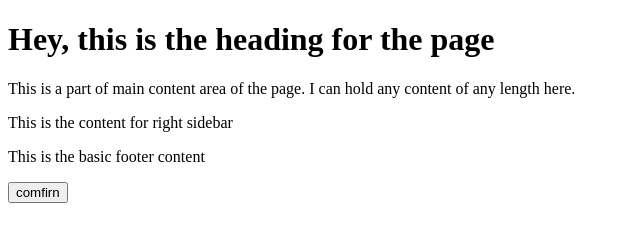
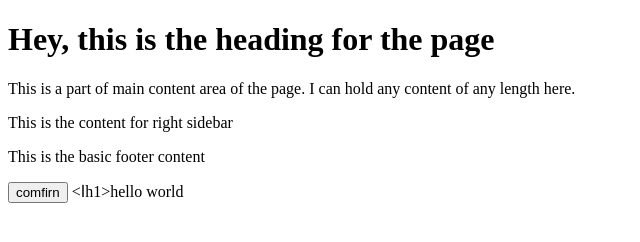
Before and after one commit to haniyehsajedi-ai/heading-peroject, a plain HTML site: page index.html in a window 1280 px wide. Shown: the whole page, without its empty margins (0-640 px from the left). Drawn offline with Linux system fonts and the light colour scheme.

Commit message:
Update index.html

```diff
--- a/index.html
+++ b/index.html
@@ -12,4 +12,5 @@
     <p>This is the content for right sidebar</p>
         <p>This is the basic footer content</p>
 <button>comfirn</button>
+    <اh1>hello world</اh1>
 </html>
```
